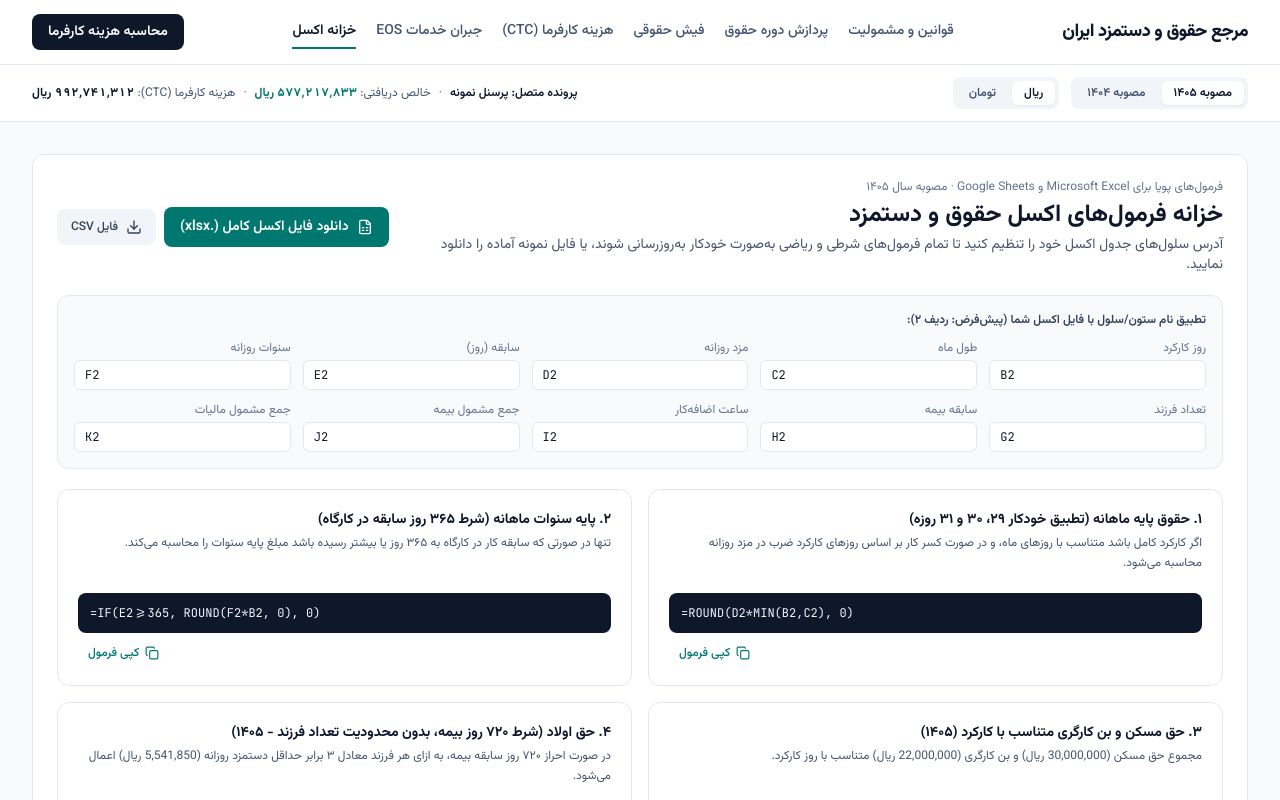
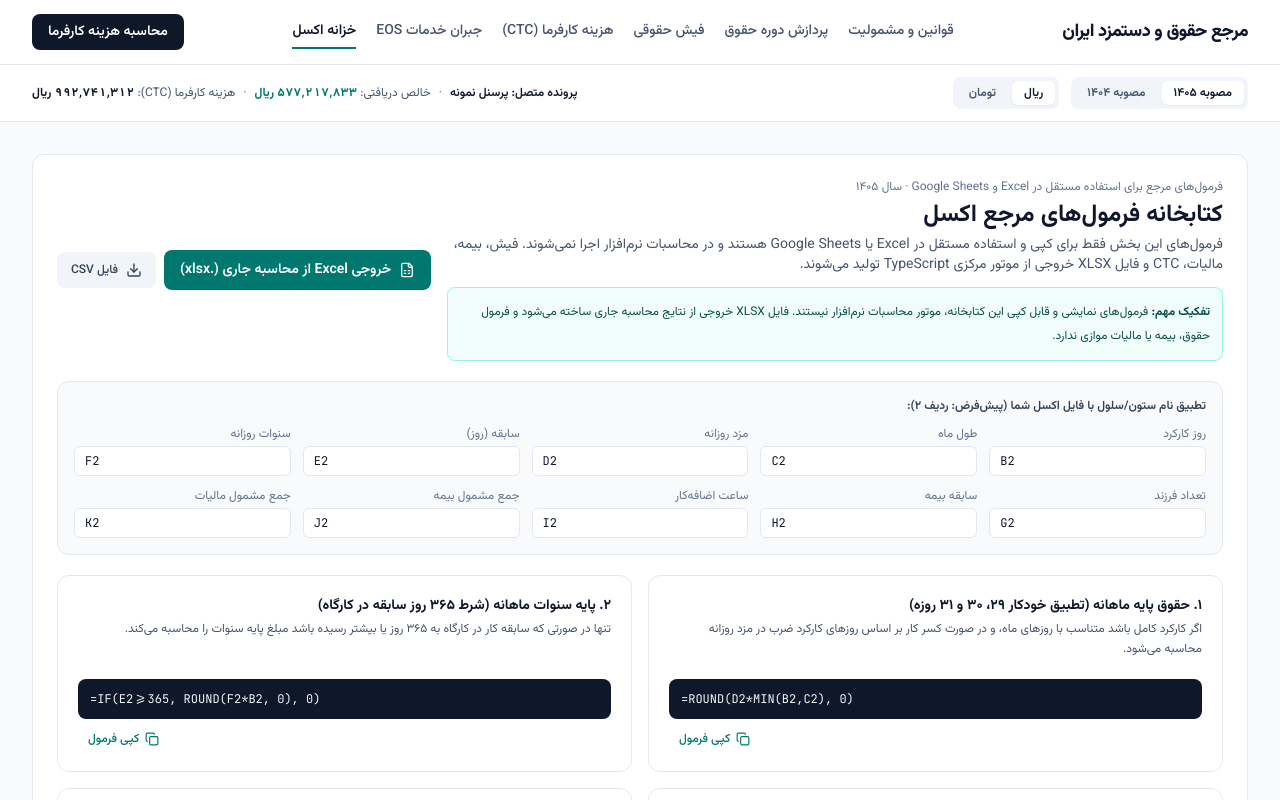
Before and after one commit to mjmadani07-dotcom/salary, a React (Vite) app: page / in a window 1280 px wide. Both pictures are taken after a click on the button "خزانه اکسل". Shown: the top 800 px of the page. Built offline with nearby package versions, Linux system fonts and the light colour scheme.

Commit message:
docs(ui): clarify formula vault is not the payroll calculation engine

```diff
--- a/src/components/ExcelVaultView.tsx
+++ b/src/components/ExcelVaultView.tsx
@@ -210,14 +210,17 @@ export function ExcelVaultView() {
         <div className="flex flex-col lg:flex-row lg:items-center justify-between gap-4">
           <div className="space-y-1">
             <div className="text-xs text-slate-500">
-              فرمول‌های پویا برای Microsoft Excel و Google Sheets · مصوبه سال {toPersianDigits(year)}
+              فرمول‌های مرجع برای استفاده مستقل در Excel و Google Sheets · سال {toPersianDigits(year)}
             </div>
             <h2 className="text-xl md:text-2xl font-bold text-slate-900">
-              خزانه فرمول‌های اکسل حقوق و دستمزد
+              کتابخانه فرمول‌های مرجع اکسل
             </h2>
             <p className="text-sm text-slate-600">
-              آدرس سلول‌های جدول اکسل خود را تنظیم کنید تا تمام فرمول‌های شرطی و ریاضی به‌صورت خودکار به‌روزرسانی شوند، یا فایل نمونه آماده را دانلود نمایید.
+              فرمول‌های این بخش فقط برای کپی و استفاده مستقل در Excel یا Google Sheets هستند و در محاسبات نرم‌افزار اجرا نمی‌شوند. فیش، بیمه، مالیات، CTC و فایل XLSX خروجی از موتور مرکزی TypeScript تولید می‌شوند.
             </p>
+            <div className="mt-3 rounded-lg border border-teal-200 bg-teal-50 p-3 text-xs leading-6 text-teal-900">
+              <strong>تفکیک مهم:</strong> فرمول‌های نمایشی و قابل کپی این کتابخانه، موتور محاسبات نرم‌افزار نیستند. فایل XLSX خروجی از نتایج محاسبه جاری ساخته می‌شود و فرمول حقوق، بیمه یا مالیات موازی ندارد.
+            </div>
           </div>
           <div className="flex flex-wrap items-center gap-2 shrink-0">
             <button
@@ -251,7 +254,7 @@ export function ExcelVaultView() {
               className="inline-flex items-center gap-2 px-4 py-2.5 text-sm font-semibold text-white bg-teal-700 hover:bg-teal-800 rounded-lg transition-colors whitespace-nowrap shrink-0 cursor-pointer"
             >
               <FileSpreadsheet className="w-4 h-4" />
-              <span>دانلود فایل اکسل کامل (.xlsx)</span>
+              <span>خروجی Excel از محاسبه جاری (.xlsx)</span>
             </button>
             <button
               type="button"
```
